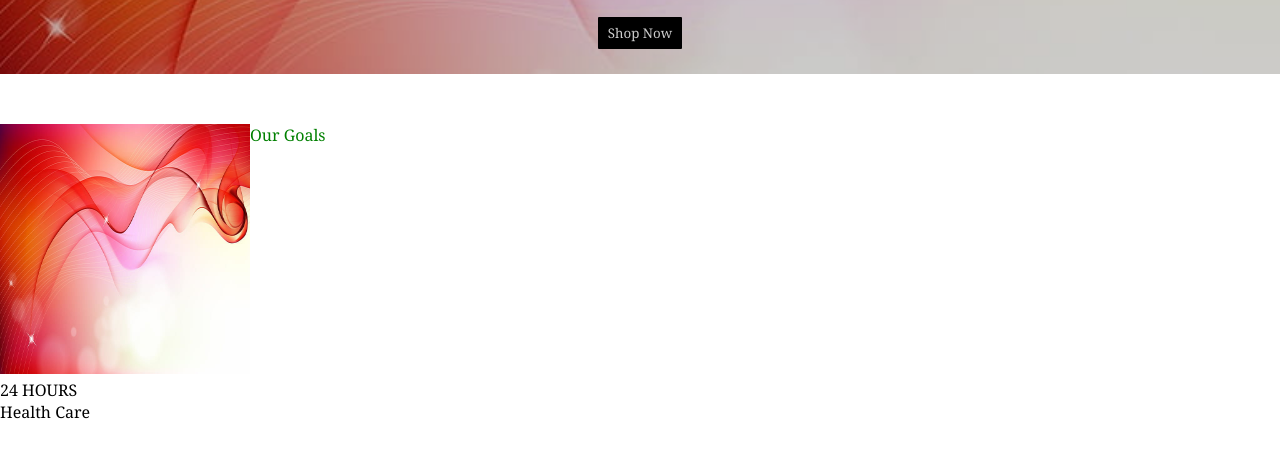
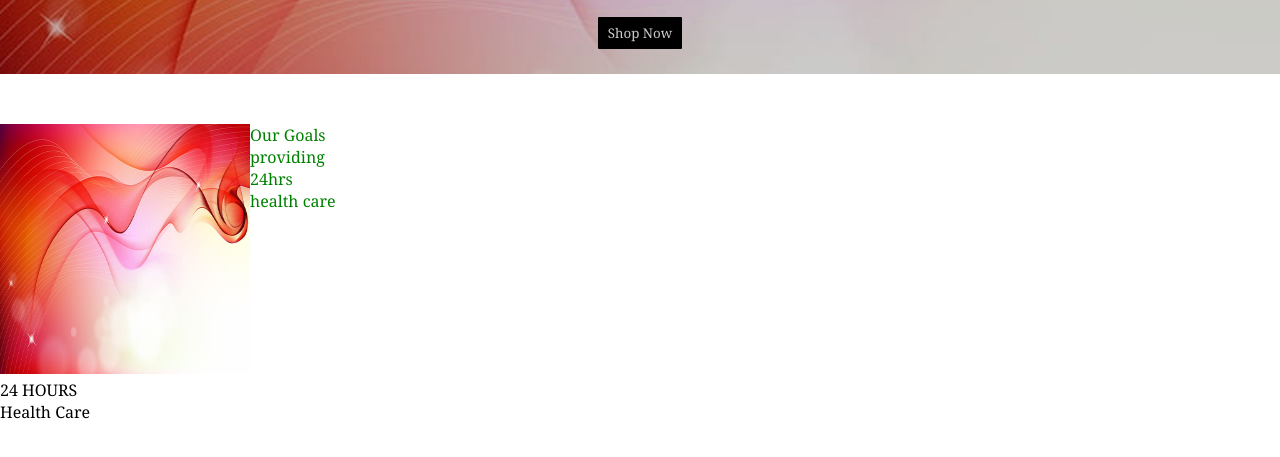
Before and after one commit to zionofnazareth/Natpharmacy, a plain HTML site: page index.html in a window 1280 px wide. Shown: the part 237-694 px from the top of the page. Drawn offline with Linux system fonts and the light colour scheme.

Commit message:
Add files via upload

```diff
--- a/index.html
+++ b/index.html
@@ -33,7 +33,9 @@
       </div>
     </div>
     <div class="section-title">Our Goals
-        <p></p>
+        <p>providing</p>
+        <p>24hrs</p>
+        <p>health care</p>
 
     </div>
 
```
